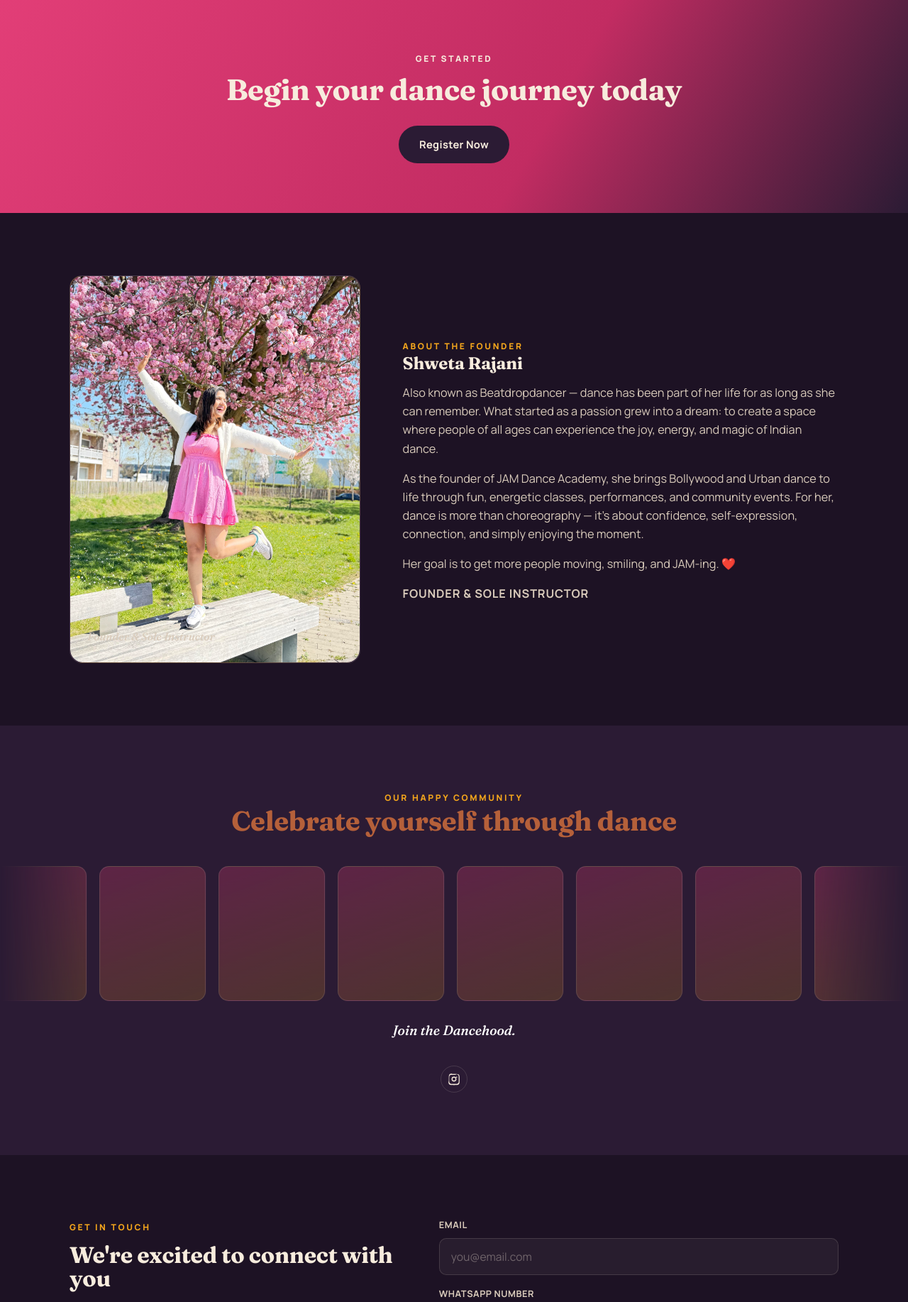
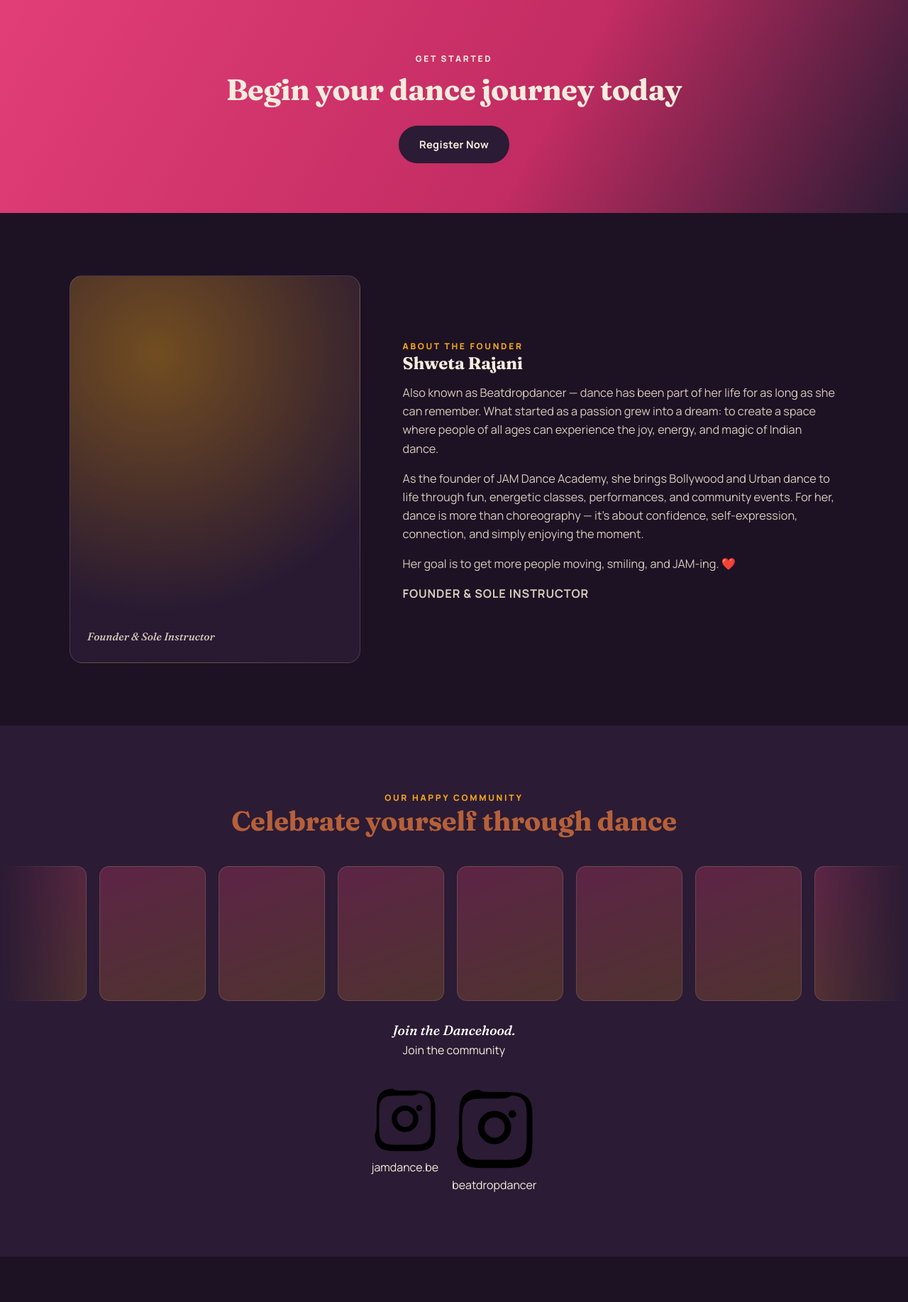
Before and after one commit to shwetarajani2828/jamdance, a Flask app: page / in a window 1280 px wide. Shown: the part 2304-4138 px from the top of the page at 71% size. Run offline with Flask 3, Linux system fonts and the light colour scheme; some libraries are stand-ins or nearby versions.

Commit message:
Add files via upload

```diff
--- a/templates/index.html
+++ b/templates/index.html
@@ -75,9 +75,6 @@
           <input type="file" accept="image/*" class="photo-input">
         </label>
         <span class="photo-add-label">Add photo</span>
-        {% else %}
-          <img class="about-photo" src="{{ url_for('static', filename='about.jpg') }}" alt="JAM Dance Academy"
-              style="width: 100%; height: 100%; object-fit: cover; border-radius: inherit; display: block;">
         {% endif %}
         <div class="beat"></div>
         <div class="beat"></div>
@@ -141,9 +138,6 @@
           <input type="file" accept="image/*" class="photo-input">
         </label>
         <span class="photo-add-label">Add photo</span>
-        {% else %}
-          <img src="{{ url_for('static', filename='founder.jpg') }}" alt="Founder"
-              style="position:absolute; inset:0; width:100%; height:100%; object-fit:cover; border-radius:inherit; display:block;">
         {% endif %}
         <span>{{ founder.role }}</span>
       </div>
@@ -181,9 +175,19 @@
       </div>
     </div>
     <p class="community-tagline">Join the Dancehood.</p>
+    <p class="community-subline">Join the community</p>
     <div class="community-socials">
-      <a href="{{ site.instagram }}" aria-label="Instagram" target="_blank" rel="noopener" class="socials" style="width:38px;height:38px;border-radius:50%;border:1px solid var(--line);display:flex;align-items:center;justify-content:center;">
-        <svg viewBox="0 0 24 24" style="width:18px;height:18px;fill:var(--cream);"><path d="M12 2.2c3.2 0 3.6 0 4.9.07 1.2.06 2 .25 2.5.42.63.24 1.1.53 1.6 1s.76.94 1 1.6c.17.5.36 1.3.42 2.5.06 1.3.07 1.7.07 4.9s0 3.6-.07 4.9c-.06 1.2-.25 2-.42 2.5-.24.63-.53 1.1-1 1.6s-.94.76-1.6 1c-.5.17-1.3.36-2.5.42-1.3.06-1.7.07-4.9.07s-3.6 0-4.9-.07c-1.2-.06-2-.25-2.5-.42-.63-.24-1.1-.53-1.6-1s-.76-.94-1-1.6c-.17-.5-.36-1.3-.42-2.5C2.2 15.6 2.2 15.2 2.2 12s0-3.6.07-4.9c.06-1.2.25-2 .42-2.5.24-.63.53-1.1 1-1.6s.94-.76 1.6-1c.5-.17 1.3-.36 2.5-.42C8.4 2.2 8.8 2.2 12 2.2Zm0 1.8c-3.15 0-3.52 0-4.76.07-1 .05-1.5.2-1.86.34-.47.18-.8.4-1.15.75s-.57.68-.75 1.15c-.14.36-.3.87-.34 1.86C3.03 8.48 3.03 8.85 3.03 12s0 3.52.07 4.76c.05 1 .2 1.5.34 1.86.18.47.4.8.75 1.15s.68.57 1.15.75c.36.14.87.3 1.86.34 1.24.07 1.61.07 4.76.07s3.52 0 4.76-.07c1-.05 1.5-.2 1.86-.34.47-.18.8-.4 1.15-.75s.57-.68.75-1.15c.14-.36.3-.87.34-1.86.07-1.24.07-1.61.07-4.76s0-3.52-.07-4.76c-.05-1-.2-1.5-.34-1.86a3.1 3.1 0 0 0-.75-1.15 3.1 3.1 0 0 0-1.15-.75c-.36-.14-.87-.3-1.86-.34C15.52 4 15.15 4 12 4Zm0 3.4a4.6 4.6 0 1 1 0 9.2 4.6 4.6 0 0 1 0-9.2Zm0 1.8a2.8 2.8 0 1 0 0 5.6 2.8 2.8 0 0 0 0-5.6Zm4.8-2a1.08 1.08 0 1 1 0 2.15 1.08 1.08 0 0 1 0-2.15Z"/></svg>
+      <a href="{{ site.instagram }}" aria-label="Instagram - jamdance.be" target="_blank" rel="noopener" class="social-item">
+        <span class="social-icon">
+          <svg viewBox="0 0 24 24"><path d="M12 2.2c3.2 0 3.6 0 4.9.07 1.2.06 2 .25 2.5.42.63.24 1.1.53 1.6 1s.76.94 1 1.6c.17.5.36 1.3.42 2.5.06 1.3.07 1.7.07 4.9s0 3.6-.07 4.9c-.06 1.2-.25 2-.42 2.5-.24.63-.53 1.1-1 1.6s-.94.76-1.6 1c-.5.17-1.3.36-2.5.42-1.3.06-1.7.07-4.9.07s-3.6 0-4.9-.07c-1.2-.06-2-.25-2.5-.42-.63-.24-1.1-.53-1.6-1s-.76-.94-1-1.6c-.17-.5-.36-1.3-.42-2.5C2.2 15.6 2.2 15.2 2.2 12s0-3.6.07-4.9c.06-1.2.25-2 .42-2.5.24-.63.53-1.1 1-1.6s.94-.76 1.6-1c.5-.17 1.3-.36 2.5-.42C8.4 2.2 8.8 2.2 12 2.2Zm0 1.8c-3.15 0-3.52 0-4.76.07-1 .05-1.5.2-1.86.34-.47.18-.8.4-1.15.75s-.57.68-.75 1.15c-.14.36-.3.87-.34 1.86C3.03 8.48 3.03 8.85 3.03 12s0 3.52.07 4.76c.05 1 .2 1.5.34 1.86.18.47.4.8.75 1.15s.68.57 1.15.75c.36.14.87.3 1.86.34 1.24.07 1.61.07 4.76.07s3.52 0 4.76-.07c1-.05 1.5-.2 1.86-.34.47-.18.8-.4 1.15-.75s.57-.68.75-1.15c.14-.36.3-.87.34-1.86.07-1.24.07-1.61.07-4.76s0-3.52-.07-4.76c-.05-1-.2-1.5-.34-1.86a3.1 3.1 0 0 0-.75-1.15 3.1 3.1 0 0 0-1.15-.75c-.36-.14-.87-.3-1.86-.34C15.52 4 15.15 4 12 4Zm0 3.4a4.6 4.6 0 1 1 0 9.2 4.6 4.6 0 0 1 0-9.2Zm0 1.8a2.8 2.8 0 1 0 0 5.6 2.8 2.8 0 0 0 0-5.6Zm4.8-2a1.08 1.08 0 1 1 0 2.15 1.08 1.08 0 0 1 0-2.15Z"/></svg>
+        </span>
+        <span class="social-name">jamdance.be</span>
+      </a>
+      <a href="https://www.instagram.com/beatdropdancer?igsi=MTZ1eWJtZHVramc1MA%3D%3D&utm_source=qr" aria-label="Instagram - beatdropdancer" target="_blank" rel="noopener" class="social-item">
+        <span class="social-icon">
+          <svg viewBox="0 0 24 24"><path d="M12 2.2c3.2 0 3.6 0 4.9.07 1.2.06 2 .25 2.5.42.63.24 1.1.53 1.6 1s.76.94 1 1.6c.17.5.36 1.3.42 2.5.06 1.3.07 1.7.07 4.9s0 3.6-.07 4.9c-.06 1.2-.25 2-.42 2.5-.24.63-.53 1.1-1 1.6s-.94.76-1.6 1c-.5.17-1.3.36-2.5.42-1.3.06-1.7.07-4.9.07s-3.6 0-4.9-.07c-1.2-.06-2-.25-2.5-.42-.63-.24-1.1-.53-1.6-1s-.76-.94-1-1.6c-.17-.5-.36-1.3-.42-2.5C2.2 15.6 2.2 15.2 2.2 12s0-3.6.07-4.9c.06-1.2.25-2 .42-2.5.24-.63.53-1.1 1-1.6s.94-.76 1.6-1c.5-.17 1.3-.36 2.5-.42C8.4 2.2 8.8 2.2 12 2.2Zm0 1.8c-3.15 0-3.52 0-4.76.07-1 .05-1.5.2-1.86.34-.47.18-.8.4-1.15.75s-.57.68-.75 1.15c-.14.36-.3.87-.34 1.86C3.03 8.48 3.03 8.85 3.03 12s0 3.52.07 4.76c.05 1 .2 1.5.34 1.86.18.47.4.8.75 1.15s.68.57 1.15.75c.36.14.87.3 1.86.34 1.24.07 1.61.07 4.76.07s3.52 0 4.76-.07c1-.05 1.5-.2 1.86-.34.47-.18.8-.4 1.15-.75s.57-.68.75-1.15c.14-.36.3-.87.34-1.86.07-1.24.07-1.61.07-4.76s0-3.52-.07-4.76c-.05-1-.2-1.5-.34-1.86a3.1 3.1 0 0 0-.75-1.15 3.1 3.1 0 0 0-1.15-.75c-.36-.14-.87-.3-1.86-.34C15.52 4 15.15 4 12 4Zm0 3.4a4.6 4.6 0 1 1 0 9.2 4.6 4.6 0 0 1 0-9.2Zm0 1.8a2.8 2.8 0 1 0 0 5.6 2.8 2.8 0 0 0 0-5.6Zm4.8-2a1.08 1.08 0 1 1 0 2.15 1.08 1.08 0 0 1 0-2.15Z"/></svg>
+        </span>
+        <span class="social-name">beatdropdancer</span>
       </a>
     </div>
   </section>
```
